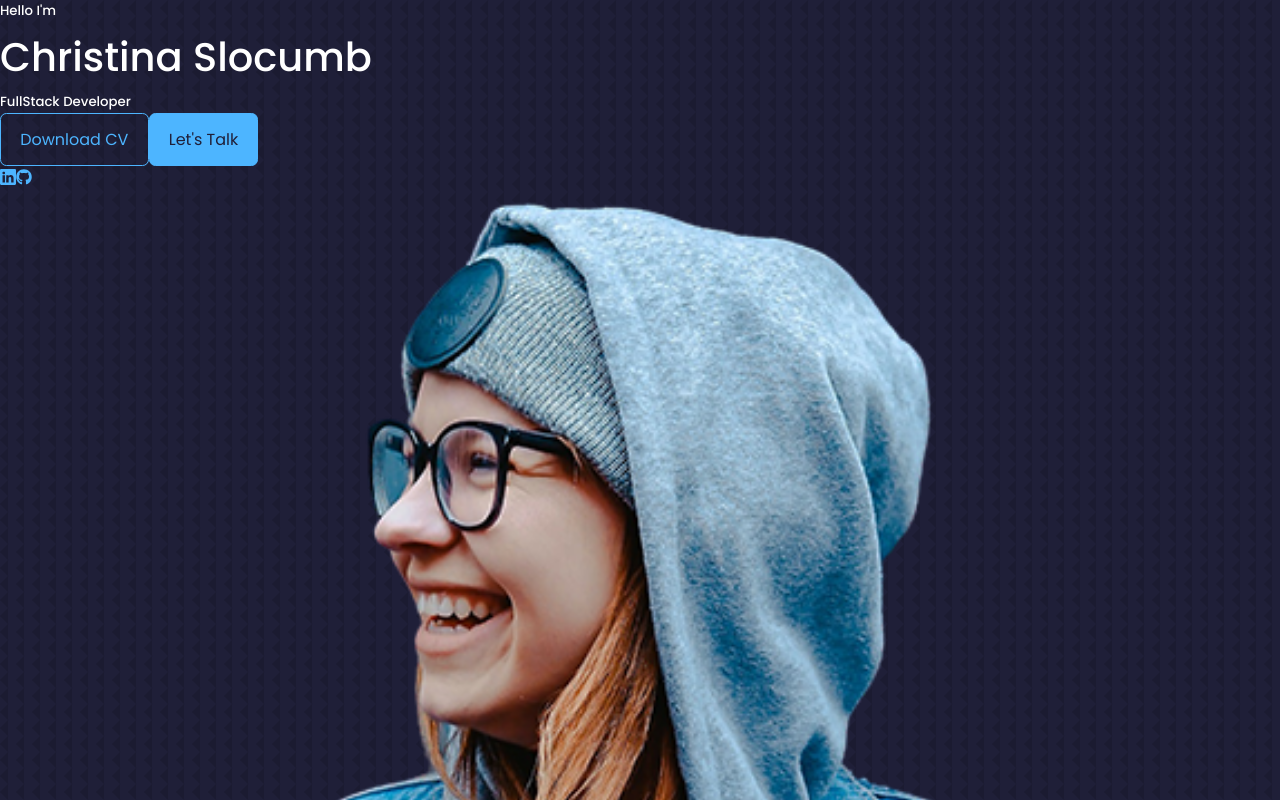
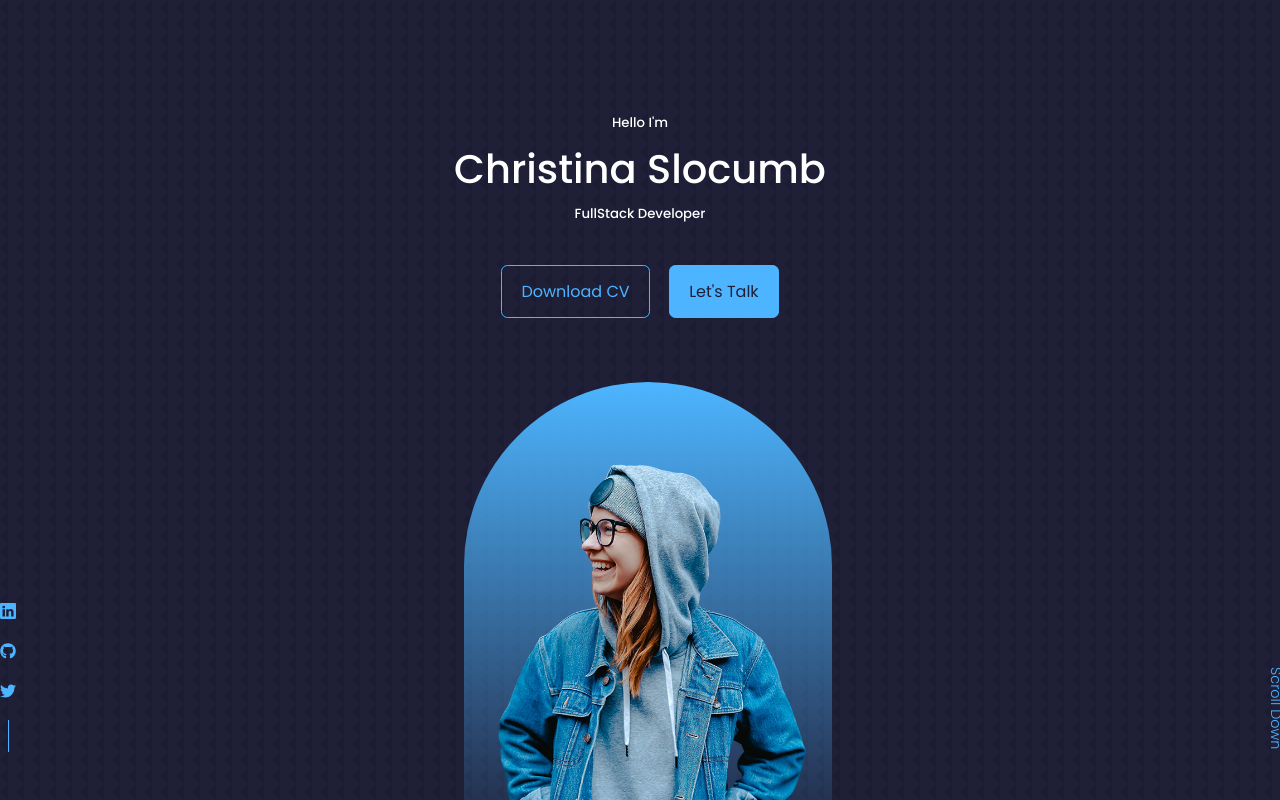
Before and after one commit to NYUMom/cas-react-portfolio-website-1, a React (Create React App) app: page / in a window 1280 px wide. Shown: the top 800 px of the page. Built offline with nearby package versions, Linux system fonts and the light colour scheme.

Commit message:
Responsive Design - Multiple Devices

```diff
--- a/src/components/header/HeaderSocials.jsx
+++ b/src/components/header/HeaderSocials.jsx
@@ -1,14 +1,16 @@
 import React from 'react'
 import {BsLinkedin} from 'react-icons/bs'
 import {FaGithub} from 'react-icons/fa'
+import {FaTwitter} from 'react-icons/fa'
+
 
 
 const HeaderSocials = () => {
   return (
     <div className='header__socials'>
         <a href='https://linkedin.com/in/christina-slocumb' target='_blank'><BsLinkedin /></a>
-        <a href='https://github.com' target='_blank'><FaGithub /></a>
-        <a href='https://dribble.com' target='_blank'></a>
+        <a href='https://github.com/NYUMom' target='_blank'><FaGithub /></a>
+        <a href='https://twitter.com/NYUBossMom' target='_blank'><FaTwitter /></a>
 
     </div>
   )
--- a/src/components/header/header.css
+++ b/src/components/header/header.css
@@ -0,0 +1,82 @@
+header {
+    height: 100vh;
+    padding-top: 7rem;
+    overflow: hidden;
+}
+
+.header__container {
+    text-align: center;
+    height: 100%;
+    position: relative;
+}
+
+/*============================CTA Call TO Action==============================*/
+
+.cta {
+    margin-top: 2.5rem;
+    display: flex;
+    gap: 1.2rem;
+    justify-content: center;
+}
+/*============================Social Networks==============================*/
+
+.header__socials {
+    display: flex;
+    flex-direction: column;
+    align-items: center;
+    gap: 0.8rem;
+    position: absolute;
+    left: 0;
+    bottom: 3rem;
+}
+
+.header__socials::after {
+    content : "";
+    width: 1px;
+    height: 2rem;
+    background: var(--color-primary);
+
+}
+
+/*================My Pic==============*/
+
+.me {
+    background: linear-gradient(var(--color-primary), transparent);
+    width: 23rem;
+    height: 30rem;
+    position: absolute;
+    left: calc(50% - 11rem);
+    margin-top: 4rem;
+    border-radius: 12rem 12rem 0 0;
+    overflow: hidden;
+    padding: 5rem 1.5rem 1.5rem 1.5rem;
+}
+
+/*================Scroll Down==============*/
+.scroll__down {
+    position: absolute;
+    right: -2.3rem;
+    bottom: 5rem;
+    transform: rotate(90deg);
+    font-weight: 300;
+    font-size: 0.9rem;
+}
+
+/*=================MEDIA QUERIES (MEDIUM DEVICES)================*/
+
+@media screen and (max-width: 1024px) {
+header {
+    height: 68vh;
+    }
+}
+/*=================MEDIA QUERIES (Small DEVICES)================*/
+
+@media screen and (max-width: 600px) {
+header {
+    height: 100vh;
+}
+    .header__socials,
+    .scroll__down{
+        display: none;
+    }
+}
--- a/src/index.css
+++ b/src/index.css
@@ -69,7 +69,7 @@
     text-align: center;
     color: var(--color-light);
 }
-setion >h2 {
+section >h2 {
     color: var(--color-primary);
     margin-bottom: 3rem;
 }
```
Also changed, not shown: src/assets/CS Photo.png (added).
